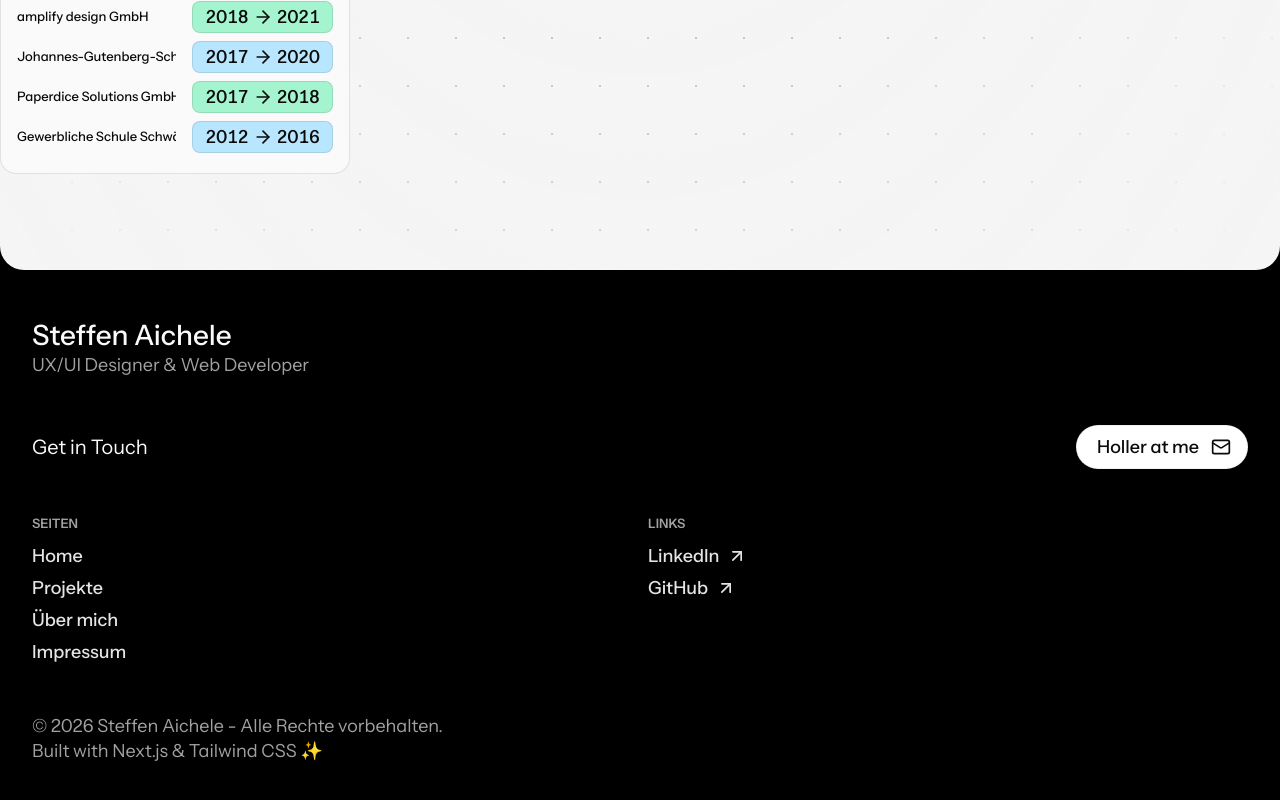
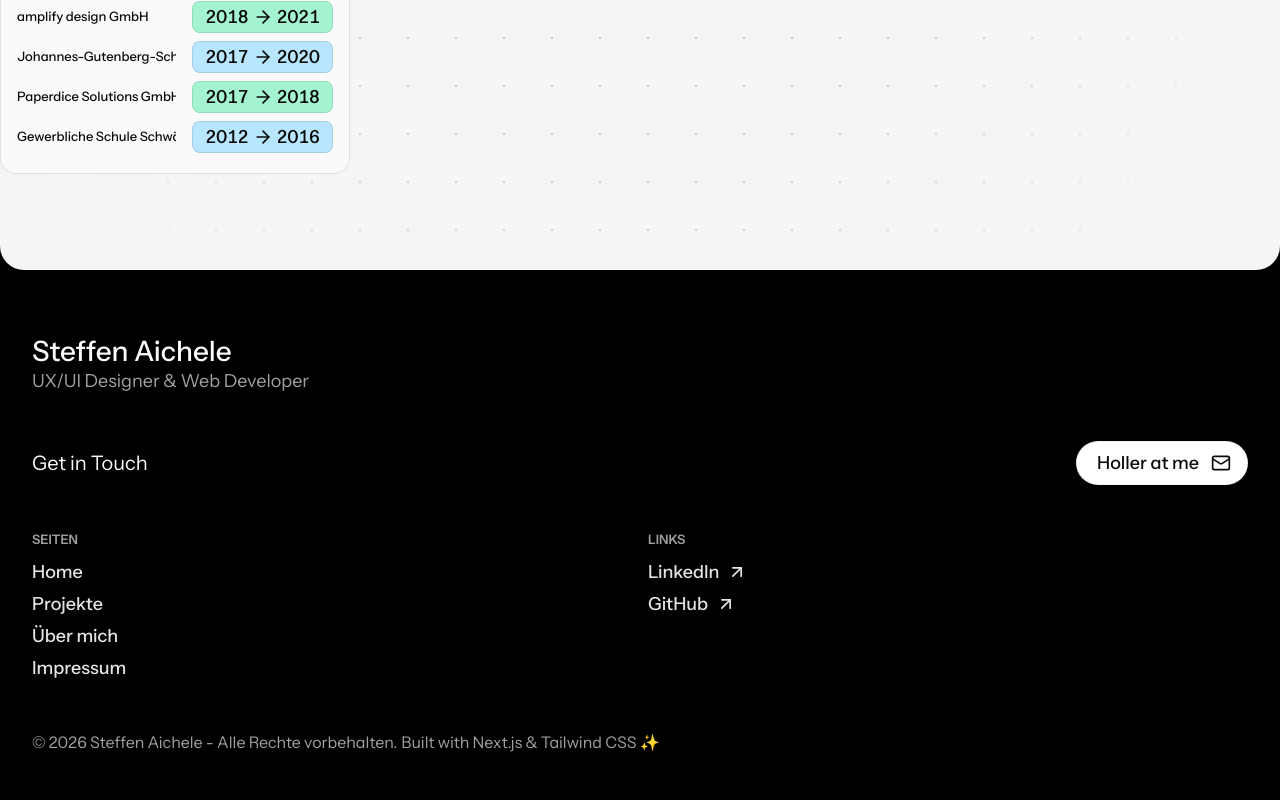
Before and after one commit to steffenaichele/portfolio, a Next.js app: page / in a window 1280 px wide. Shown: the part 2002-2802 px from the top of the page. Built offline with nearby package versions, Linux system fonts and the light colour scheme; what @toolwind/corner-shape would draw is missing.

Commit message:
style: minor fixes

```diff
--- a/src/app/components/Footer.tsx
+++ b/src/app/components/Footer.tsx
@@ -7,7 +7,7 @@ import LinkButton from "./LinkButton";
 
 const Footer = () => {
 	return (
-		<footer className="w-full flex flex-col gap-12 px-8 py-12 bg-(--color-footer-bg)">
+		<footer className="w-full flex flex-col gap-12 px-8 py-16 bg-(--color-footer-bg)">
 			<div className="flex flex-col gap-0">
 				<h2 className="text-(--color-footer-text-primary)">
 					Steffen Aichele
@@ -77,11 +77,11 @@ const Footer = () => {
 				</div>
 			</nav>
 
-			<div className="flex flex-col gap-0">
-				<p className="p-md text-(--color-footer-text-tertiary)">
+			<div className="flex flex-col md:flex-row wrap gap-1">
+				<p className="p-sm text-(--color-footer-text-tertiary)">
 					© 2026 Steffen Aichele - Alle Rechte vorbehalten.
 				</p>
-				<p className="p-md text-(--color-footer-text-tertiary)">
+				<p className="p-sm text-(--color-footer-text-tertiary)">
 					Built with Next.js & Tailwind CSS ✨
 				</p>
 			</div>
```
